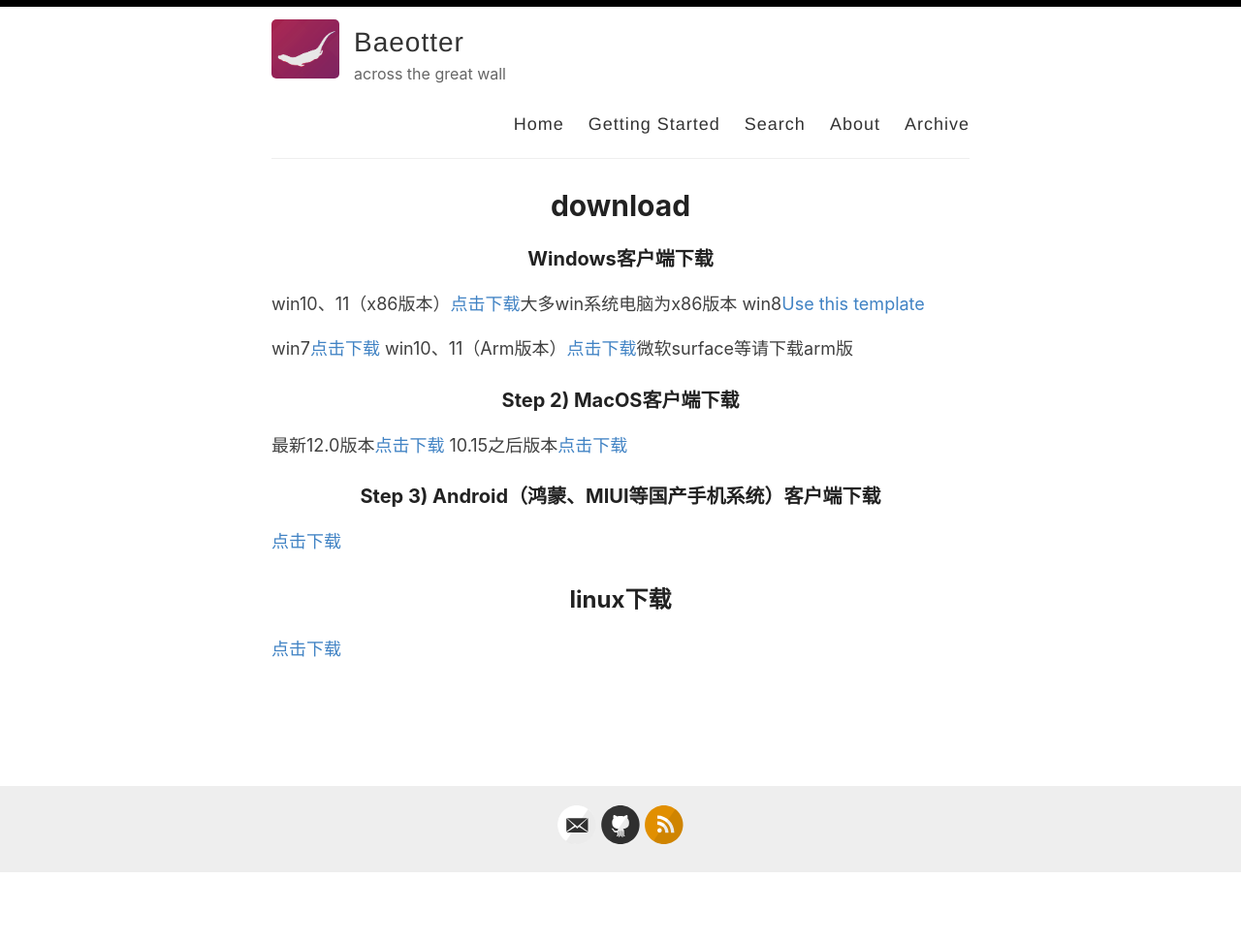
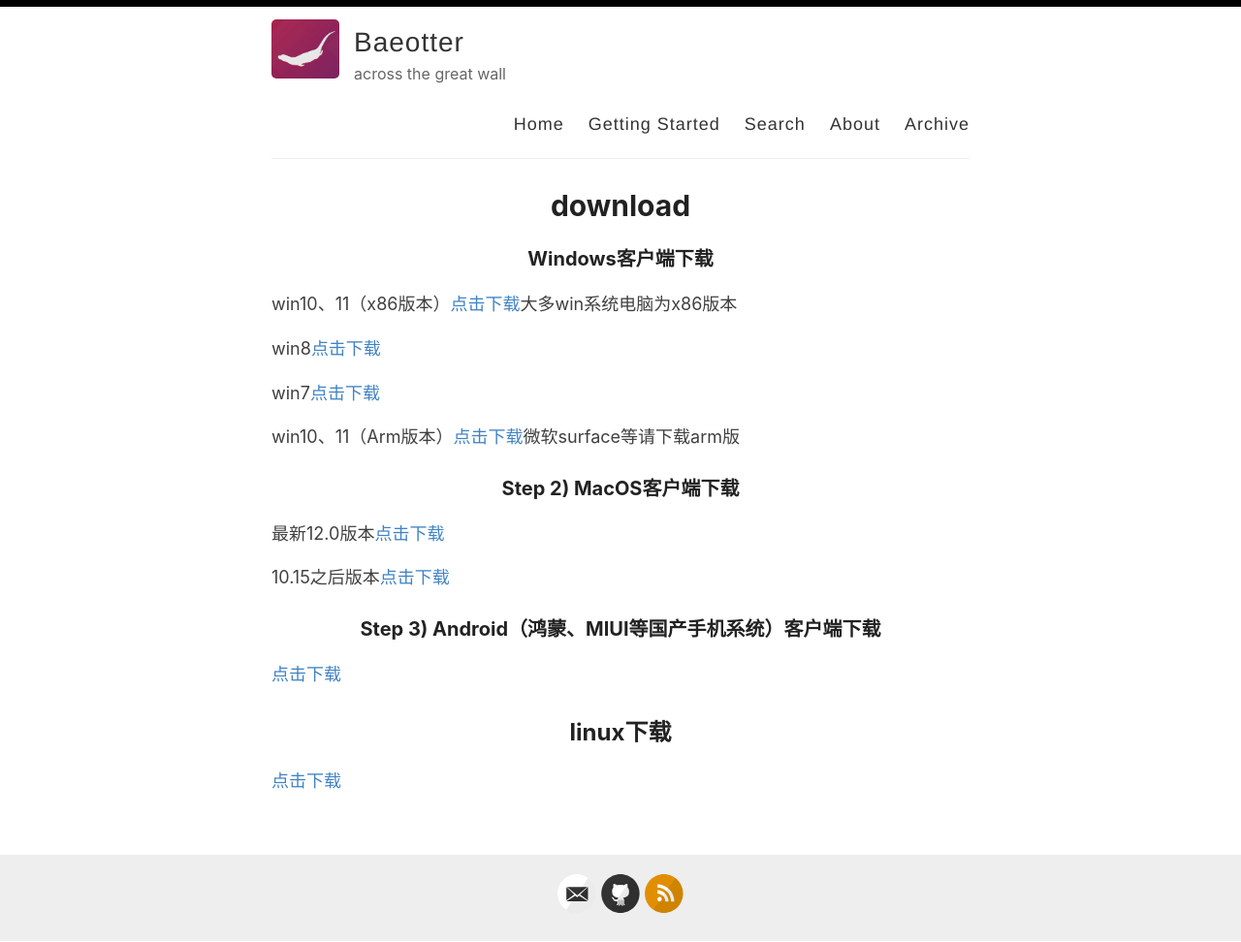
Before and after one commit to BaeAshuai/BaeAshuai.github.io, a Jekyll site: the page built from _pages/getting-started.md, in a window 1280 px wide. Shown: the whole page at 97% size. Built offline with Jekyll 4.4.1, drawn with Linux system fonts in a browser that asks for light colours; before the commit the page ends 901 px from its top, so only the background shows below that.

Commit message:
Update getting-started.md

```diff
--- a/_pages/getting-started.md
+++ b/_pages/getting-started.md
@@ -7,15 +7,18 @@ permalink: /getting-started/
 ### Windows客户端下载
 
 win10、11（x86版本）[点击下载](https://github.com/amitmerchant1990/reverie)大多win系统电脑为x86版本
-win8[Use this template](https://github.com/amitmerchant1990/reverie/generate)
+
+win8[点击下载](https://github.com/amitmerchant1990/reverie/generate)
 
 win7[点击下载](https://github.com/amitmerchant1990/reverie)
+
 win10、11（Arm版本）[点击下载](https://github.com/amitmerchant1990/reverie)微软surface等请下载arm版
 
 
 ### Step 2) MacOS客户端下载
 
 最新12.0版本[点击下载](https://github.com/amitmerchant1990/reverie)
+
 10.15之后版本[点击下载](https://github.com/amitmerchant1990/reverie)
 
 ### Step 3) Android（鸿蒙、MIUI等国产手机系统）客户端下载
```
